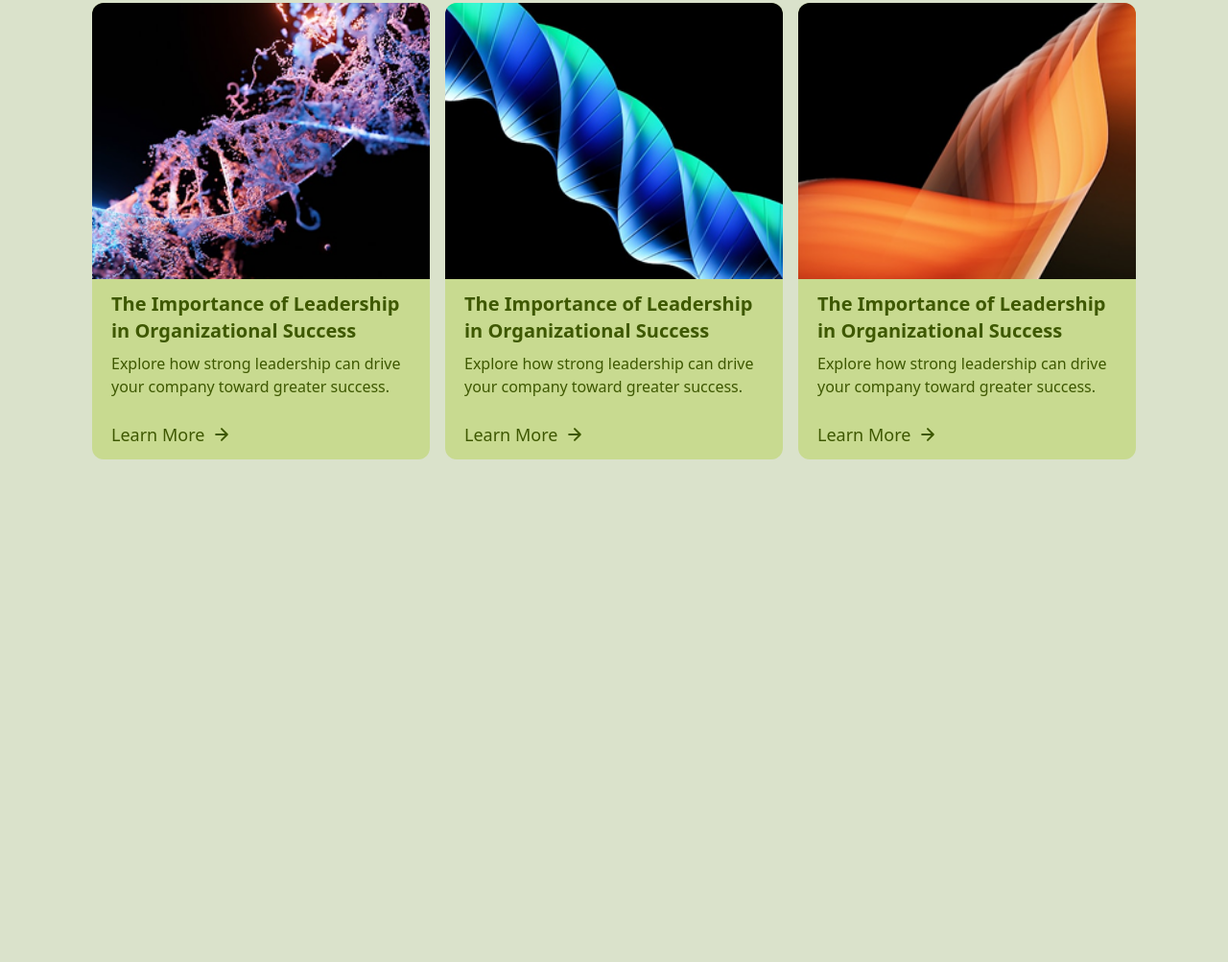
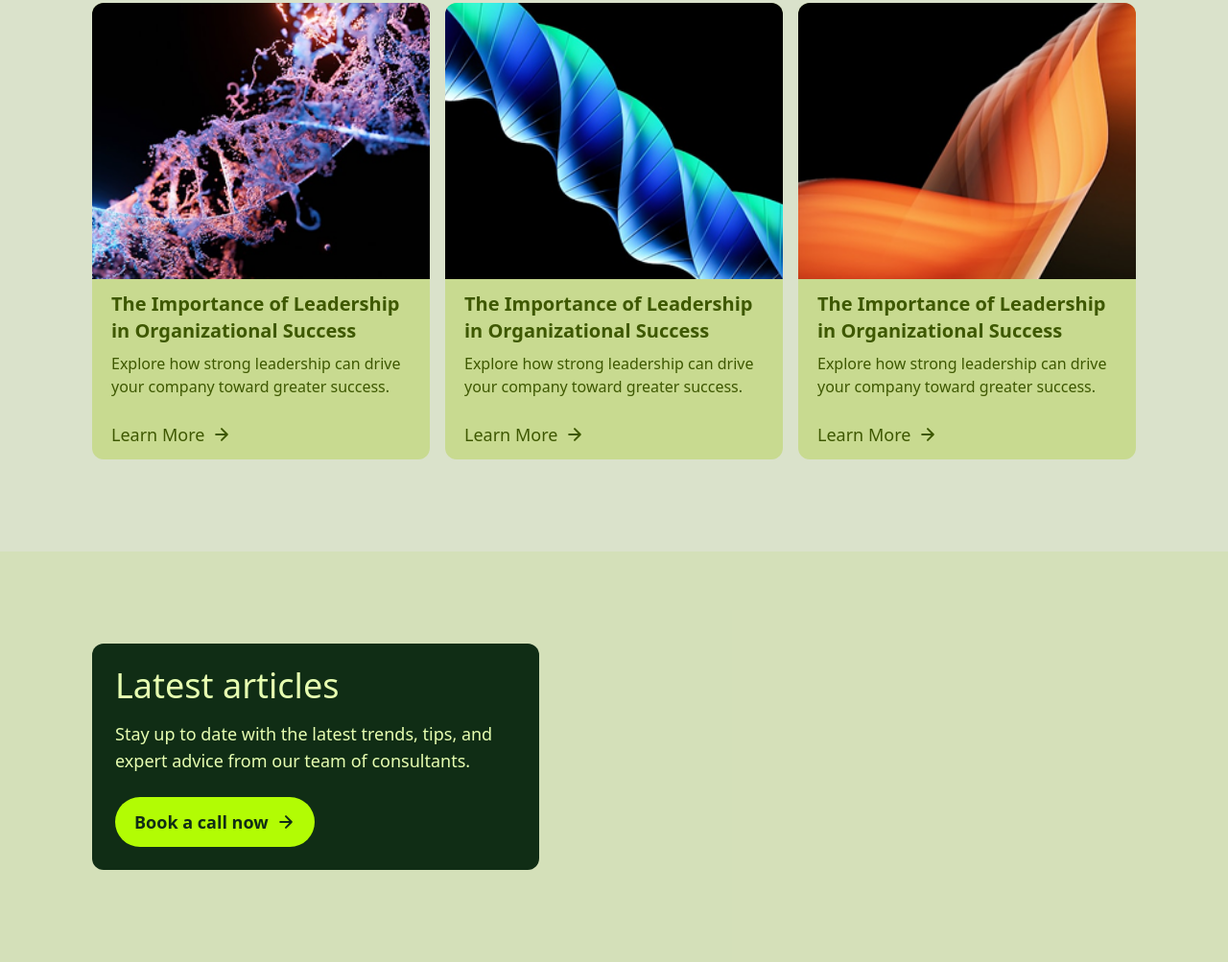
Before and after one commit to CodeWithAsterixh/catalyst-consultant, a plain HTML site: page index.html in a window 1280 px wide. Shown: the part 4445-5448 px from the top of the page at 96% size. Before the commit the page ends 5020 px from the top, so only its background shows below. Drawn offline with nearby package versions, Linux system fonts and the light colour scheme.

Commit message:
Feat: add book call cta section

```diff
--- a/index.html
+++ b/index.html
@@ -515,7 +515,6 @@
               viewBox="0 0 20 20"
               fill="none"
               xmlns="http://www.w3.org/2000/svg"
-              class="mt-1"
             >
               <g id="Arrow right">
                 <path
@@ -727,10 +726,10 @@
           our team of consultants.
         </p>
       </div>
-      <ul
+      <div
         class="grid grid-cols-[repeat(auto-fit,minmax(250px,1fr))] lg:grid-cols-3 *:min-h-full *:w-full items-center justify-center gap-4 text-(--color-secondary-foreground)"
       >
-        <li
+        <article
           class="bg-(--color-secondary) rounded-xl flex flex-col overflow-hidden justify-between"
         >
           <img
@@ -770,8 +769,8 @@
               </svg>
             </button>
           </div>
-        </li>
-        <li
+        </article>
+        <article
           class="bg-(--color-secondary) rounded-xl flex flex-col overflow-hidden items-center justify-between"
         >
           <img
@@ -811,8 +810,8 @@
               </svg>
             </button>
           </div>
-        </li>
-        <li
+        </article>
+        <article
           class="bg-(--color-secondary) rounded-xl flex flex-col overflow-hidden items-center justify-between"
         >
           <img
@@ -852,9 +851,46 @@
               </svg>
             </button>
           </div>
-        </li>
-      </ul>
+        </article>
+      </div>
     </section>
+
+    <section
+      id="cta"
+      class="container-padding py-24! flex flex-col gap-10 bg-(--color-secondary)/30"
+    >
+      <div class="w-fit md:max-w-3/7 flex flex-col gap-4 bg-(--color-primary) p-6 rounded-xl">
+        <h1 class="text-4xl text-(--color-primary-foreground)">Latest articles</h1>
+        <p class="text-lg font-normal text-(--color-primary-foreground)">
+          Stay up to date with the latest trends, tips, and expert advice from
+          our team of consultants.
+        </p>
+        <button
+            class="liquid_button mt-2 variant-spark text-sm text-nowrap md:text-sm lg:text-lg h-fit flex gap-2 items-center justify-center"
+          >
+            Book a call now
+            <svg
+              width="20"
+              height="20"
+              viewBox="0 0 20 20"
+              fill="none"
+              xmlns="http://www.w3.org/2000/svg"
+            >
+              <g id="Arrow right">
+                <path
+                  id="Icon"
+                  d="M4.16666 9.99999H15.8333M15.8333 9.99999L9.99999 4.16666M15.8333 9.99999L9.99999 15.8333"
+                  stroke="#102D15"
+                  stroke-width="2"
+                  stroke-linecap="round"
+                  stroke-linejoin="round"
+                />
+              </g>
+            </svg>
+          </button>
+      </div>
+    </section>
+
     <script type="module" src="./assets/scripts/main.js"></script>
   </body>
 </html>
```
